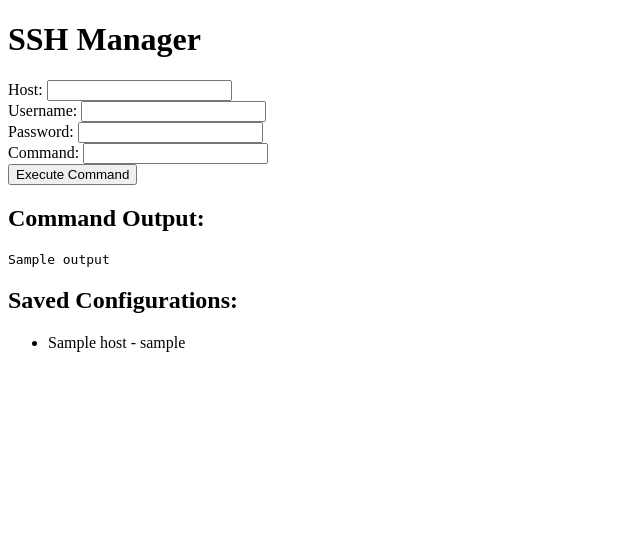
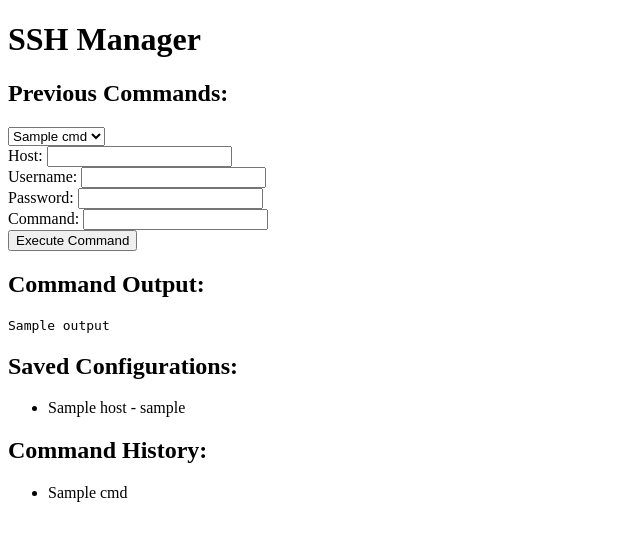
Before and after one commit to wickedyoda/websshapplicaton, a Flask app: template flaskProject/templates/index.html in a window 1280 px wide. Shown: the top 541 px of the page, without its empty margins (0-640 px from the left). Run offline with Flask 3, Linux system fonts and the light colour scheme; the template is opened without the code that fills it: most values are stand-ins (such as "Sample title", 1, 10 or a date in 2020).

Commit message:
Adding history and able to rerun commands.

```diff
--- a/flaskProject/app.py
+++ b/flaskProject/app.py
@@ -10,40 +10,26 @@ configurations = [
 ]
 command_history = []
 
+# ... (previous imports and configurations) ...
+
 @app.route('/')
 def index():
     return render_template('index.html', configurations=configurations, command_history=command_history)
 
 @app.route('/execute_command', methods=['POST'])
 def execute_command():
-    host = request.form.get('host')
-    username = request.form.get('username')
-    password = request.form.get('password')
-    command = request.form.get('command')
+    # ... (previous code) ...
 
-    # Add the new configuration to the list
-    configurations.append({"host": host, "username": username, "password": password})
+    selected_command = request.form.get('previous_command')
+    if selected_command:
+        # If a previous command is selected, set it as the current command
+        command = selected_command
 
-    # Set up SSH client
-    ssh = paramiko.SSHClient()
-    ssh.set_missing_host_key_policy(paramiko.AutoAddPolicy())
-
-    # Connect to the remote host
-    ssh.connect(host, username=username, password=password)
-
-    # Execute the command
-    stdin, stdout, stderr = ssh.exec_command(command)
-
-    # Get the command output
-    output = stdout.read().decode('utf-8')
-
-    # Add the executed command to the command history
-    command_history.append(command)
-
-    # Close the SSH connection
-    ssh.close()
+    # ... (rest of the code) ...
 
     return render_template('index.html', output=output, configurations=configurations, command_history=command_history)
 
+# ... (rest of the code) ...
+
 if __name__ == '__main__':
     app.run(debug=True)
--- a/flaskProject/templates/index.html
+++ b/flaskProject/templates/index.html
@@ -8,6 +8,14 @@
 <body>
     <h1>SSH Manager</h1>
     <form action="/execute_command" method="post">
+        <h2>Previous Commands:</h2>
+        <select name="previous_command">
+            {% for cmd in command_history %}
+                <option value="{{ cmd }}">{{ cmd }}</option>
+            {% endfor %}
+        </select>
+        <br>
+
         <label for="host">Host:</label>
         <input type="text" name="host" required><br>
 
@@ -28,7 +36,6 @@
         <pre>{{ output }}</pre>
     {% endif %}
 
-
     <h2>Saved Configurations:</h2>
     <ul>
         {% for config in configurations %}
@@ -36,6 +43,11 @@
         {% endfor %}
     </ul>
 
-
+    <h2>Command History:</h2>
+    <ul>
+        {% for cmd in command_history %}
+            <li>{{ cmd }}</li>
+        {% endfor %}
+    </ul>
 </body>
 </html>
```
Lines whose indentation alone changed are shown as unchanged.
